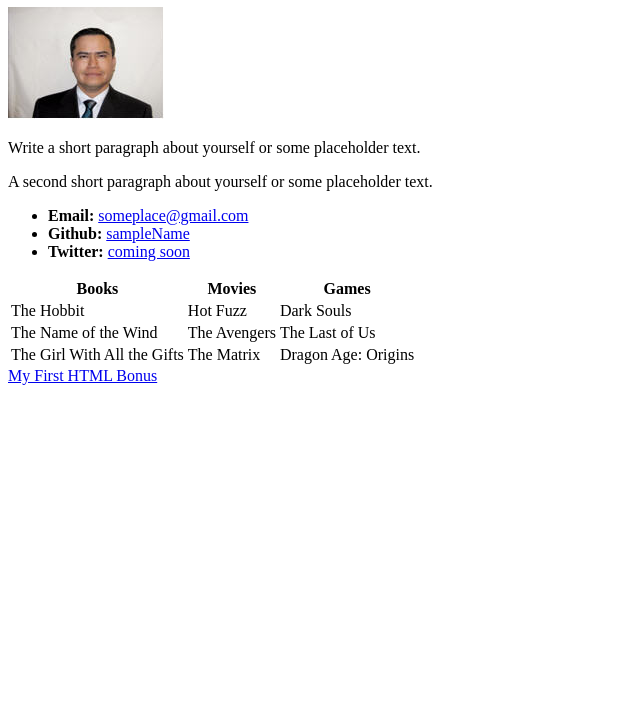
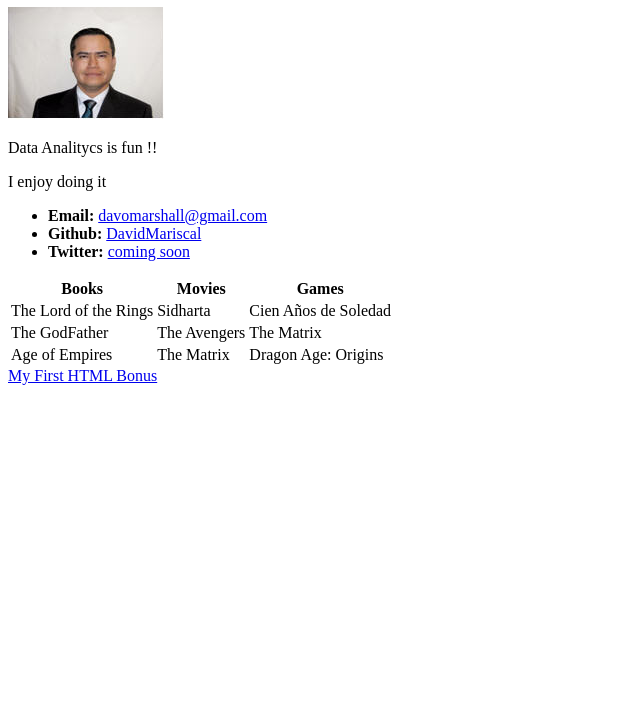
Before and after one commit to DavidMariscal/DavidMariscal.github.io, a plain HTML site: page index.html in a window 1280 px wide. Shown: the part 73-800 px from the top of the page, without its empty margins (0-640 px from the left). Drawn offline with Linux system fonts and the light colour scheme.

Commit message:
Updated index

```diff
--- a/index.html
+++ b/index.html
@@ -7,16 +7,16 @@
 
 <body>
 
-  <h1>Your Name</h1>
+  <h1>David Mariscal</h1>
 
   <img src="fotoDavidMariscalcolor.jpg" alt="David Mariscal">
 
-  <p>Write a short paragraph about yourself or some placeholder text.</p>
-  <p>A second short paragraph about yourself or some placeholder text.</p>
+  <p>Data Analitycs is fun !!</p>
+  <p>I enjoy doing it</p>
 
   <ul>
-    <li><strong>Email:</strong> <a href="#">someplace@gmail.com</a></li>
-    <li><strong>Github:</strong> <a href="#">sampleName</a></li>
+    <li><strong>Email:</strong> <a href="#">davomarshall@gmail.com</a></li>
+    <li><strong>Github:</strong> <a href="#">DavidMariscal</a></li>
     <li><strong>Twitter:</strong> <a href="#">coming soon</a></li>
   </ul>
 
@@ -27,17 +27,17 @@
       <th>Games</th>
     </tr>
     <tr>
-      <td>The Hobbit</td>
-      <td>Hot Fuzz</td>
-      <td>Dark Souls</td>
+      <td>The Lord of the Rings</td>
+      <td>Sidharta</td>
+      <td>Cien Años de Soledad</td>
     </tr>
     <tr>
-      <td>The Name of the Wind</td>
+      <td>The GodFather</td>
       <td>The Avengers</td>
-      <td>The Last of Us</td>
+      <td>The Matrix</td>
     </tr>
     <tr>
-      <td>The Girl With All the Gifts</td>
+      <td>Age of Empires</td>
       <td>The Matrix</td>
       <td>Dragon Age: Origins</td>
     </tr>
```
